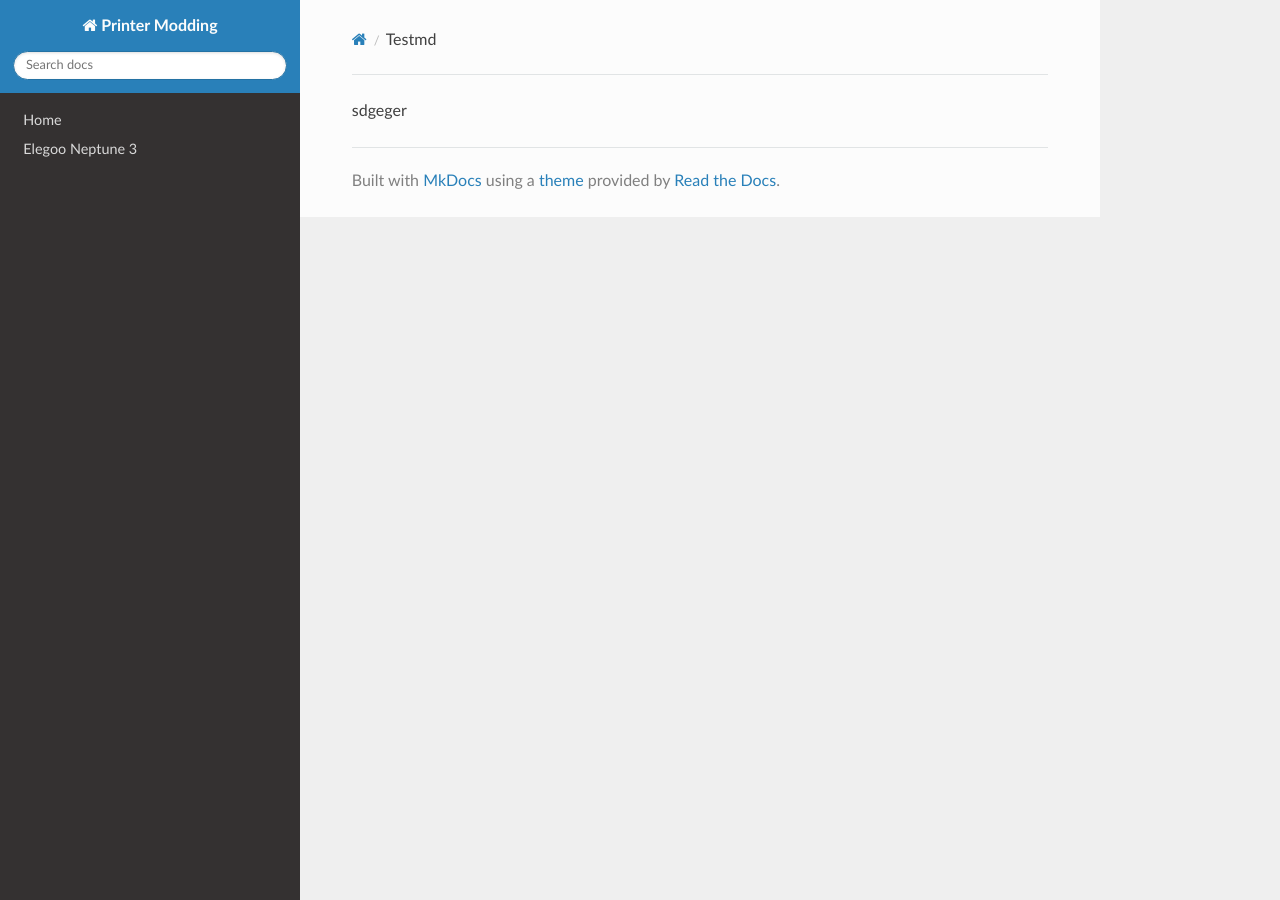
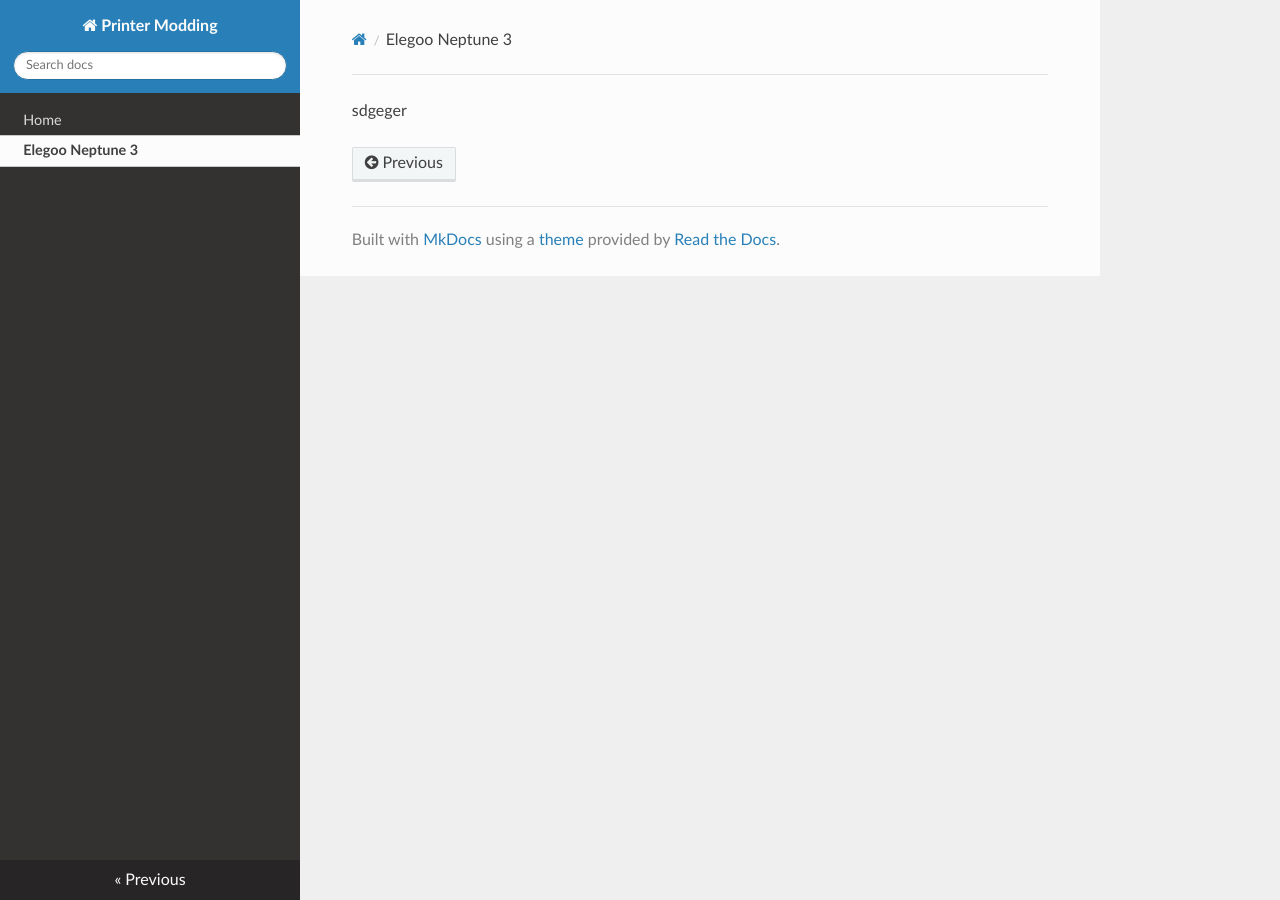
Before and after one commit to printermodding/printermodding.github.io, an MkDocs documentation site: the page built from docs/testfolder/testmd.md, in a window 1280 px wide. Built offline with MkDocs 1.6.1, drawn with Linux system fonts in a browser that asks for light colours; nearby versions of some CDN libraries; part of the change alters nothing that is shown.

Commit message:
Update mkdocs.yml

```diff
--- a/mkdocs.yml
+++ b/mkdocs.yml
@@ -2,6 +2,6 @@ site_name: Printer Modding
 site_url: https://printermodding.github.io/
 nav:
   - Home: index.md
-  - Elegoo Neptune 3: testmd.md
+  - Elegoo Neptune 3: testfolder/testmd.md
 
 theme: readthedocs
```
